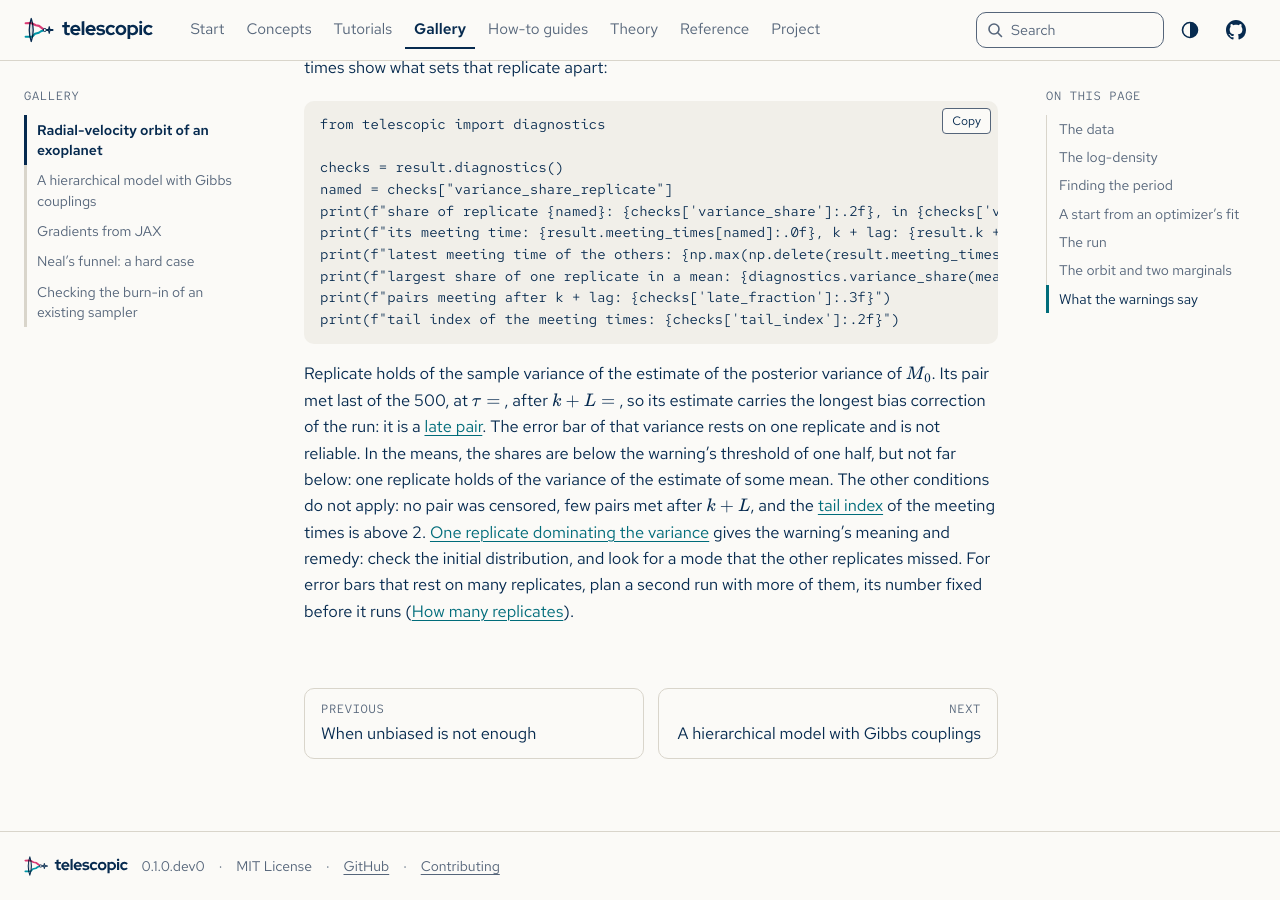
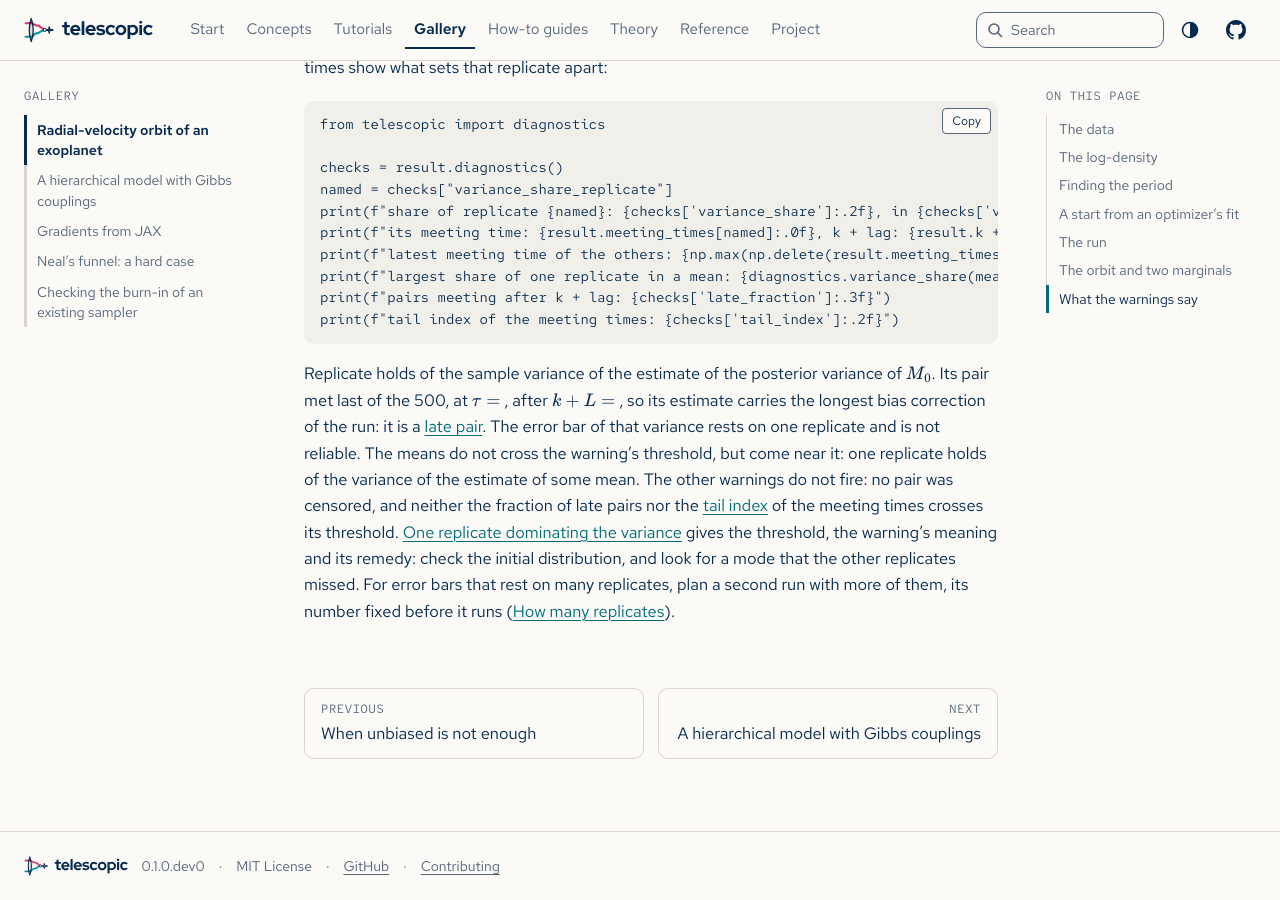
Before and after one commit to joshspeagle/telescopic, a Sphinx documentation site: the page built from docs/gallery/radial-velocity.md, in a window 1280 px wide and 900 px high, scrolled down 5476 px. Built offline with Sphinx 7.4.7, drawn with Linux system fonts in a browser that asks for light colours; some of the changed text lies outside the part shown.

Commit message:
Link the warning thresholds on the radial-velocity page
Co-Authored-By: Claude Opus 5.5 <noreply@anthropic.com>
Claude-Session: https://claude.ai/code/session_01JkqiRjnZwqMVo8Rd3e5j1c

```diff
--- a/docs/gallery/radial-velocity.md
+++ b/docs/gallery/radial-velocity.md
@@ -368,14 +368,15 @@ glue("mean_share", float(mean_share), display=False)
 Replicate {glue:text}`named:d` holds {glue:text}`share:.2f` of the sample variance of
 the estimate of the posterior variance of $M_0$. Its pair met last of the 500, at
 $\tau =$ {glue:text}`tau_named:.0f`, after $k + L =$ {glue:text}`k_lag:d`, so its
-estimate carries the longest bias correction of the run: it is a {term}`late pair`. The error bar of that
-variance rests on one replicate and is not reliable. In the means, the shares
-are below the warning's threshold of one half, but not far below: one replicate holds
+estimate carries the longest bias correction of the run: it is a {term}`late pair`.
+The error bar of that variance rests on one replicate and is not reliable. The means do
+not cross the warning's threshold, but come near it: one replicate holds
 {glue:text}`mean_share:.2f` of the variance of the estimate of some mean. The other
-conditions do not apply: no pair was censored, few pairs met after $k + L$, and the
-{term}`tail index` of the meeting times is above 2.
+warnings do not fire: no pair was censored, and neither the fraction of
+late pairs nor the {term}`tail index` of the meeting times crosses
+its threshold.
 [One replicate dominating the variance](../reference/warnings.md#one-replicate-dominating-the-variance-variance)
-gives the warning's meaning and remedy: check the initial distribution, and look for a
+gives the threshold, the warning's meaning and its remedy: check the initial distribution, and look for a
 mode that the other replicates missed. For error bars that rest on many replicates,
 plan a second run with more of them, its number fixed before it runs
 ([How many replicates](../guide/settings.md#how-many-replicates)).
```
Also changed, not shown: other parts of docs/gallery/radial-velocity.md (+1 -1 lines).
